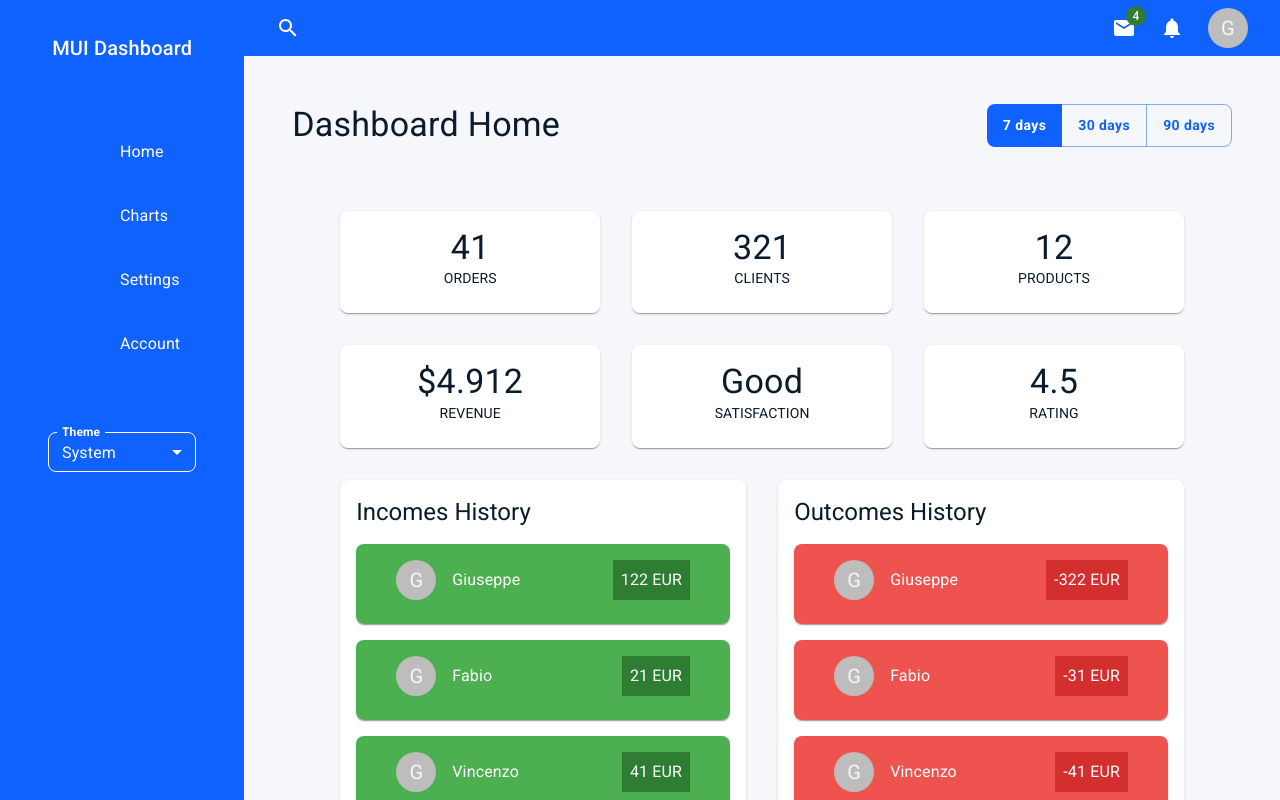
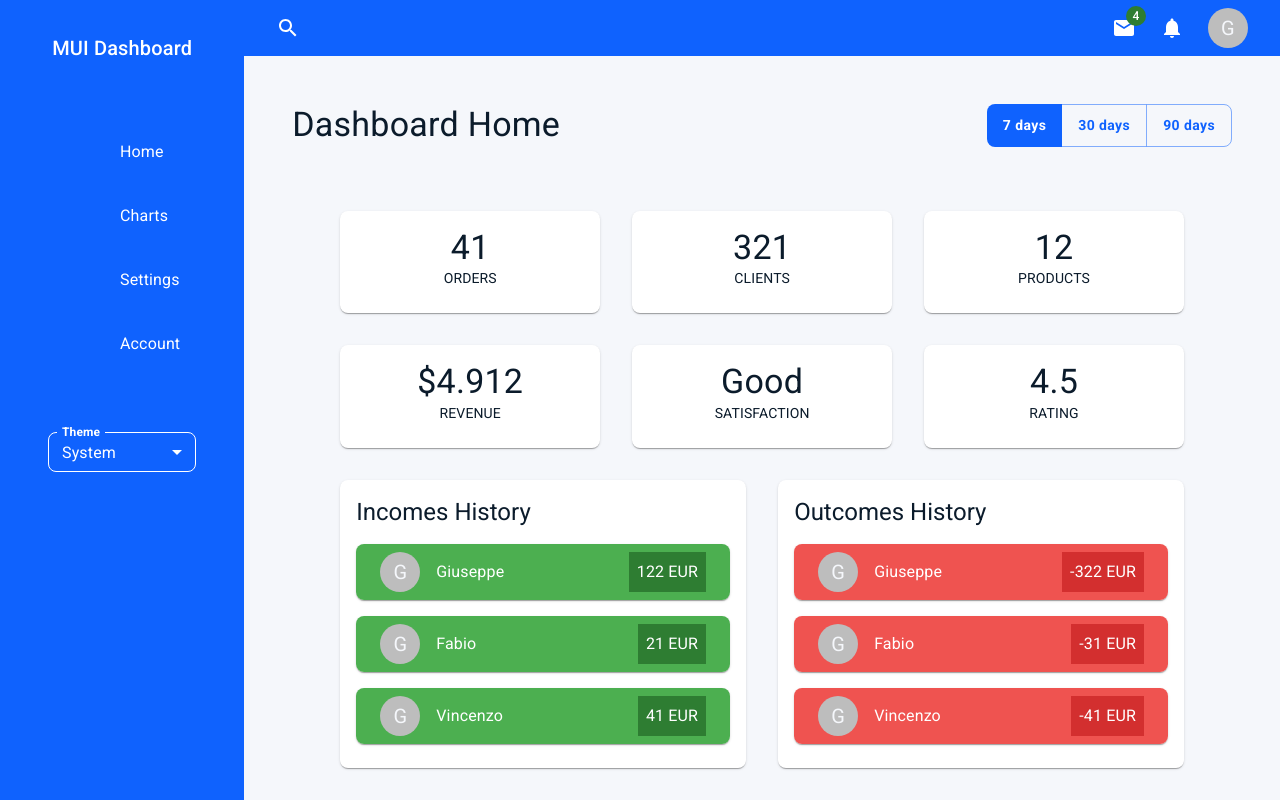
Before and after one commit to giuseppe2305/mui-dashboard, a React (Vite) app: page / in a window 1280 px wide. Built offline with nearby package versions, Linux system fonts and the light colour scheme; some icons are missing.

Commit message:
Improved transaction cards spacing.

```diff
--- a/src/components/TransactionCard.tsx
+++ b/src/components/TransactionCard.tsx
@@ -5,7 +5,11 @@ function TransactionCard({ user, ammount }: TransactionData) {
   return (
     <Card>
       <CardContent
-        sx={{ backgroundColor: `${ammount < 0 ? "error.light" : "success.light"}`, color: "success.contrastText" }}
+        sx={{
+          backgroundColor: `${ammount < 0 ? "error.light" : "success.light"}`,
+          color: "success.contrastText",
+          "&:last-child": { px: 0, py: 1 },
+        }}
       >
         <Container sx={{ display: "flex", alignItems: "center", gap: 2 }}>
           <Avatar>G</Avatar>
```
